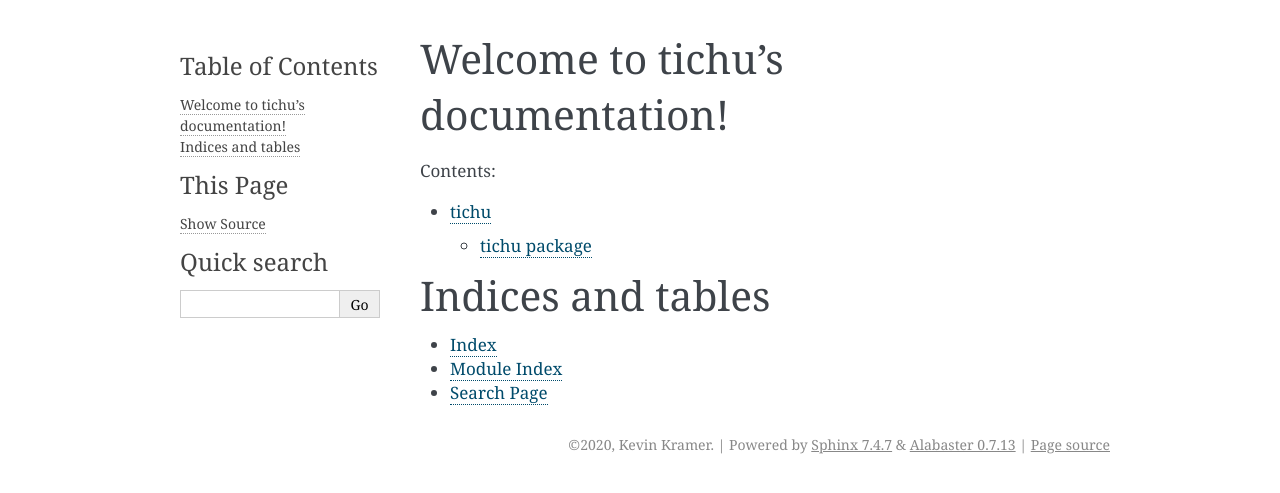
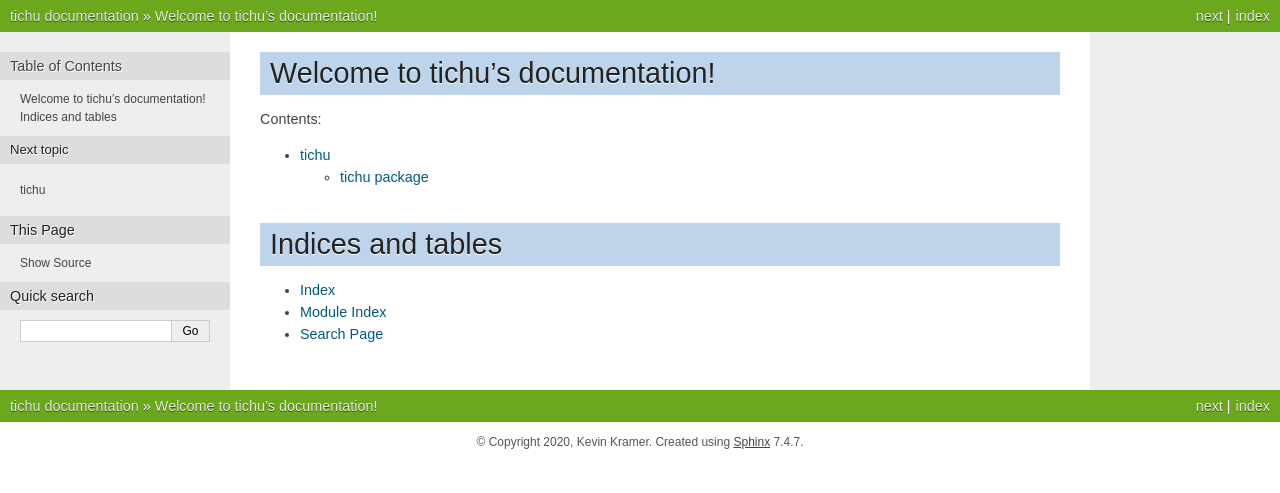
Before and after one commit to kuadrat/tichu, a Sphinx documentation site: the page built from doc/source/index.rst, in a window 1280 px wide. Shown: the top 493 px of the page. Built offline with Sphinx 7.4.7, drawn with Linux system fonts in a browser that asks for light colours.

Commit message:
fix autodoc 2

```diff
--- a/doc/source/conf.py
+++ b/doc/source/conf.py
@@ -13,6 +13,8 @@
 import os
 import sys
 sys.path.insert(0, os.path.abspath('..'))
+sys.path.insert(0, os.path.abspath('../..'))
+sys.path.insert(0, os.path.abspath('../../..'))
 
 
 # -- Project information -----------------------------------------------------
@@ -46,7 +48,7 @@ exclude_patterns = []
 # The theme to use for HTML and HTML Help pages.  See the documentation for
 # a list of builtin themes.
 #
-html_theme = 'alabaster'
+html_theme = 'nature'
 
 # Add any paths that contain custom static files (such as style sheets) here,
 # relative to this directory. They are copied after the builtin static files,
```
